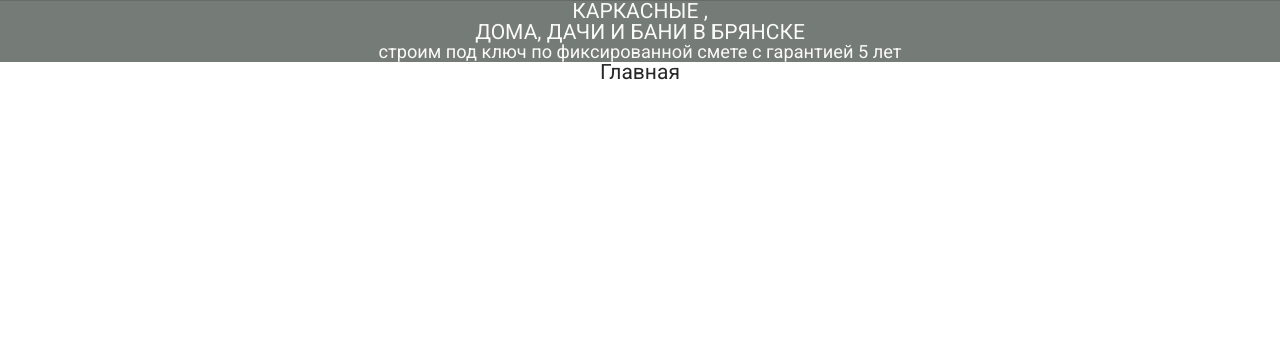
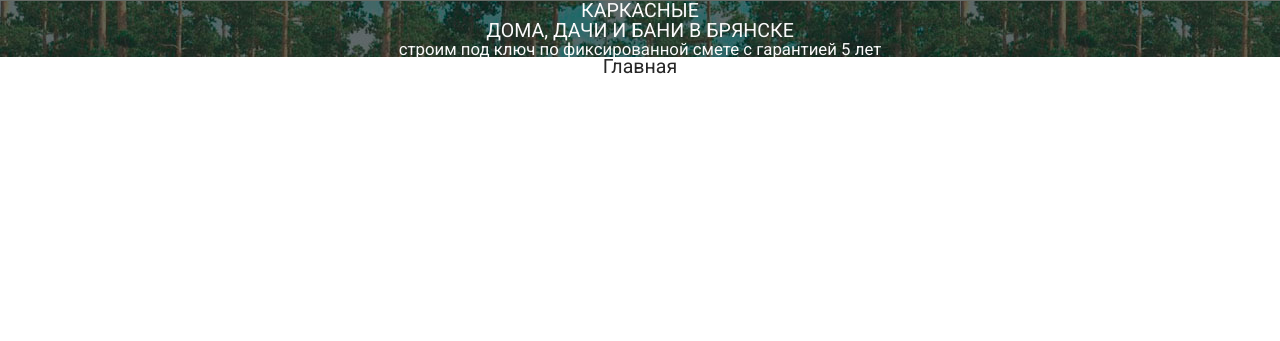
Before and after one commit to dm1annem/karkascentr-site, a Django app: template mysite/mainapp/templates/mainapp/home.html in a window 1280 px wide. Shown: the part 112-453 px from the top of the page. Run offline with Django 3.2, Linux system fonts and the light colour scheme; the template is opened without the code that fills it, so the values that code supplies are empty.

Commit message:
добавил картинку в фон первого экрана на главной

```diff
--- a/mysite/mainapp/static/mainapp/css/my.css
+++ b/mysite/mainapp/static/mainapp/css/my.css
@@ -91,7 +91,7 @@ h6 {
 /*--------------------*/
 h1 {
   text-align: center;
-  font-size: 1.5rem;
+  font-size: 1.4rem;
   color: #272727;
 }
 
@@ -102,7 +102,7 @@ h2 {
 }
 
 h3 {
-  font-size: 1.3rem;
+  font-size: 1.2rem;
   color: #272727;
   text-align: center;
 }
@@ -193,7 +193,8 @@ body {
 
 .initial_scrin {
   display: grid;
-  background-color: #757b76;
+  background-image: url(/static/mainapp/img/fon5.jpg);
+  background-color: #265f32c9;
 }
 .initial_scrin h1 {
   color: #fafafa;
--- a/mysite/mainapp/static/mainapp/scss/my.scss
+++ b/mysite/mainapp/static/mainapp/scss/my.scss
@@ -18,7 +18,7 @@ $desktop: 1200px;
 h1 {
   // display: grid;
   text-align: center;
-  font-size: 1.5rem;
+  font-size: 1.4rem;
   color:rgb(39, 39, 39);
 
 }
@@ -28,7 +28,7 @@ h2 {
   text-align: center;
 }
 h3 {
-  font-size: 1.3rem;
+  font-size: 1.2rem;
   color:rgb(39, 39, 39);
   text-align: center;
 }
@@ -103,7 +103,8 @@ body {
 
 .initial_scrin{
   display: grid;
-  background-color: $color_4;
+  background-image: url(/static/mainapp/img/fon5.jpg);
+  background-color: #265f32c9;
   & h1{
     color: #fafafa;
   }
--- a/mysite/mainapp/templates/mainapp/home.html
+++ b/mysite/mainapp/templates/mainapp/home.html
@@ -4,7 +4,7 @@
 <div class="wrapper">
     <div class="full_scrin initial_scrin">
         <div class="conteiner">
-            <h1>КАРКАСНЫЕ ,<br> ДОМА, ДАЧИ И БАНИ В БРЯНСКЕ</h1>
+            <h1>КАРКАСНЫЕ <br>ДОМА, ДАЧИ И БАНИ В БРЯНСКЕ</h1>
             <h3>строим под ключ по фиксированной смете с гарантией 5 лет</h3>
         </div>
 
```
Also changed, not shown: mysite/mainapp/static/mainapp/img/fon5.jpg (added), 1 other file.
